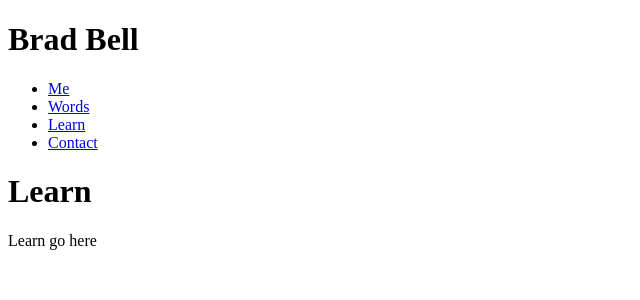
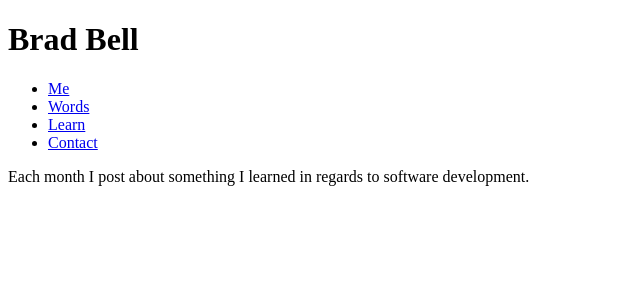
Before and after one commit to brad-bb-bell/bb-site, a Vue app: page /learn in a window 1280 px wide. Shown: the top 300 px of the page, without its empty margins (0-640 px from the left). Built offline with nearby package versions, Linux system fonts and the light colour scheme; the HTML template or start-up script is replaced by a standard one.

Commit message:
updates learn

```diff
--- a/src/views/Learn.vue
+++ b/src/views/Learn.vue
@@ -1,6 +1,5 @@
 <template>
-  <div>
-    <h1>Learn</h1>
-    <p>Learn go here</p>
-  </div>
+  <main class="text-center mt-6 mx-6 text-purple-50">
+    <p>Each month I post about something I learned in regards to software development.</p>
+  </main>
 </template>
```
